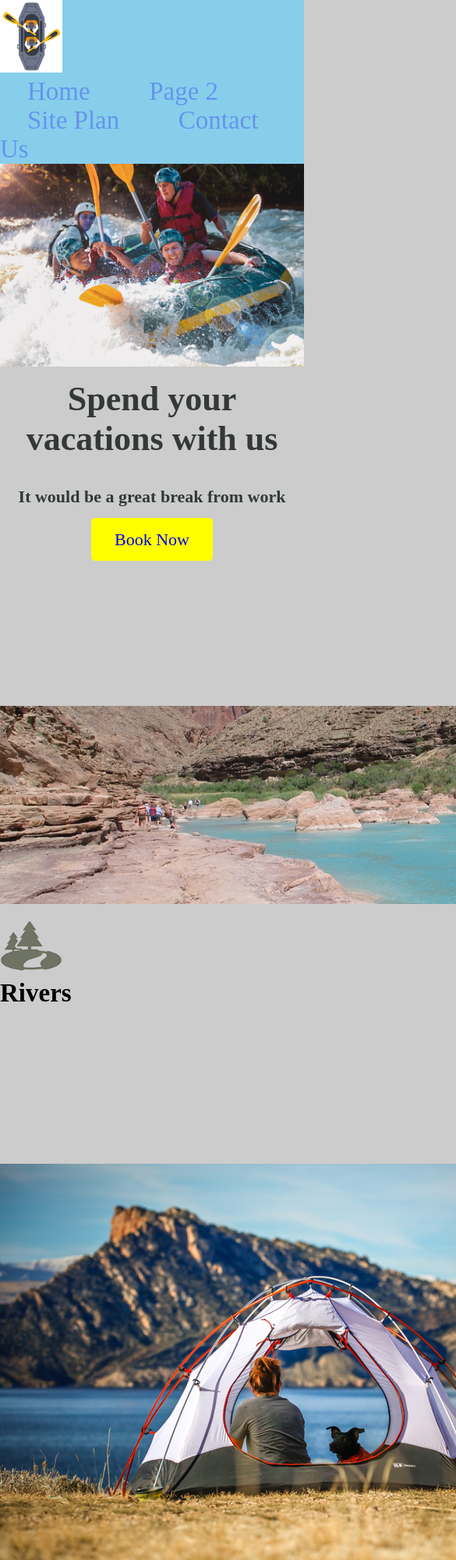
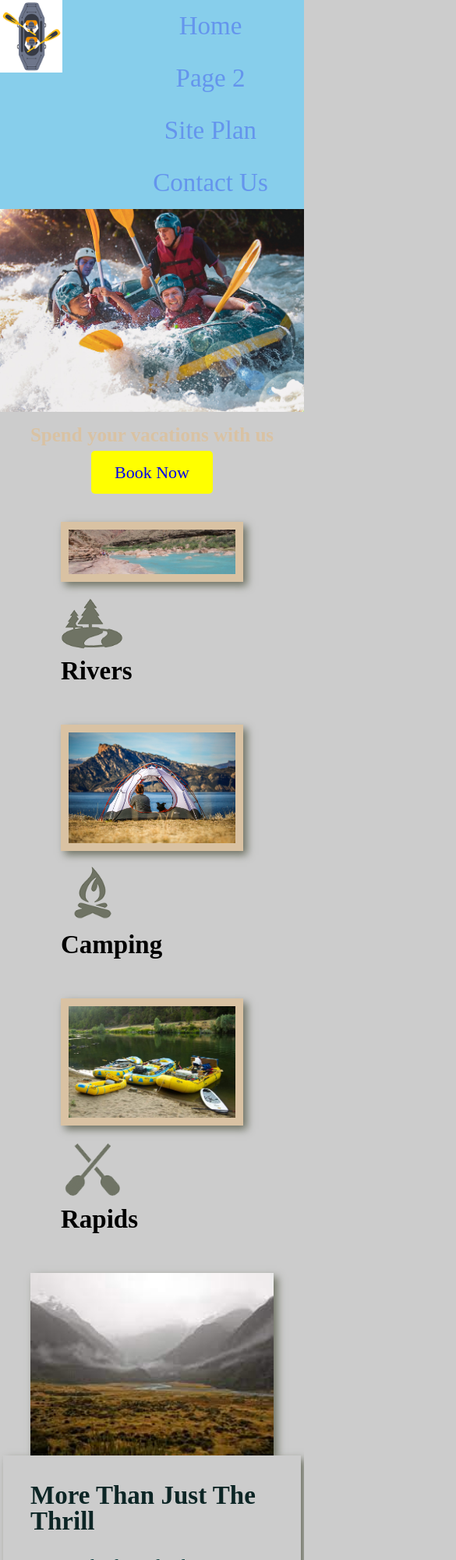
Before and after one commit to Bhayford/Web-fundamentals, a plain HTML site: page wwr/index.html in a window 390 px wide. Shown: the top 2000 px of the page at 78% size, 585 px wide, since content can reach past the window. Drawn offline with Linux system fonts and the light colour scheme; a small style sheet from the web is missing.

Commit message:
finishing

```diff
--- a/wwr/styles/style.css
+++ b/wwr/styles/style.css
@@ -16,7 +16,11 @@ body {
 
 header {
     background-color:skyblue;
+    display: grid;
+    grid-template-columns: 150px auto;
 }
+
+
 nav a:hover {
     color: white;
     background-color: steelblue;
@@ -43,7 +47,28 @@ nav a:hover {
 
 .card-img  {
     border: 10px skyblue;
+        width: 100%;
 }
+
+.mountains {
+    width: 100%;
+}
+
+.rivers-card {
+    grid-column: 2/4;
+    grid-row: 2/3;
+}
+
+.camping-card {
+    grid-column: 5/7;
+    grid-row: 2/3;
+}
+
+.rapids-card {
+    grid-column: 8/10;
+    grid-row: 2/3;
+}
+
 
 
 main section img {
@@ -57,6 +82,11 @@ main section img {
     max-width: 1600px;
     margin: 0 auto;
 
+}
+
+nav {
+    display: flex;
+    justify-content: space-around;
 }
 
 nav a {
@@ -87,26 +117,37 @@ footer .social img {
 #background  {
     height: 725px;
     background-color: whitesmoke;
+    grid-column: 1/11;
+    grid-row: 4/9;
 }
 
 .mountains  {
-    width: 50%;
+    width: 100%;
+    grid-column: 2/7;
+    grid-row: 5/8;
+    box-shadow: 5px 5px 10px #6f7364;
 }
 
 .msg  {
     background-color: #ccc;
     line-height: 1.5em;
     padding: 35px;
+    grid-column: 6/10;
+    grid-row: 6/7;
+    box-shadow: 5px 5px 10px #6f7364;
 }
 
 footer  {
     margin-top: 200px;
     background-color: skyblue;
     color: palegreen;
+    display: flex;
+    justify-content: space-around;
+    align-items: center;
 }
 
 footer a  {
-    color: aqua;
+    color: rgb(31, 43, 43);
     text-decoration: none;
     padding: 25px 50px;
 }
@@ -124,7 +165,7 @@ footer a  {
 
 
 .home-title  {
-    color: rgb(52, 56, 56);
+    color: rgb(52f, 56, 56);
 }
 
 h4  {
@@ -142,6 +183,7 @@ h4  {
 
 footer p {
     font-size: 1.4em;
+    color: rgb(31, 43, 43);
 }
 
 footer p a:hover {
@@ -159,8 +201,90 @@ h2 {
 
 #logo-link  {
     padding-top: 5px;
+    justify-self: center;
+    align-self: center;
 }
 
 .home-grid  {
     margin: 0 auto;
 }
+
+#hero {
+    display: grid;
+    grid-template-columns: 1fr 3fr 1fr;
+    margin-top: -100px;
+}
+main {
+    display: grid;
+    grid-template-columns: repeat(10, 1fr);
+}
+#hero-box {
+    grid-column: 1/4;
+    grid-row: 1/3;
+    z-index: -1;
+}
+#hero-msg h1 {
+    color: #d9c2a3;
+}
+
+#hero-msg h4 {
+    color: white;
+}
+
+#hero-msg {
+    grid-column: 2/3;
+    grid-row: 1/2;
+    margin-top: 100px;
+}
+
+.card-img {
+    border: 10px solid #d9c2a3;
+    transition: transform .5s;
+    box-shadow: 5px 5px 10px #6f7364;
+}
+.card-img:hover {
+    opacity: .6;
+    transform: scale(1.1);
+}
+
+@media screen and (max-width: 900px) {
+    #hero, .home-grid {
+        display: block;
+        height: auto;
+    }
+    nav, footer {
+        flex-direction: column;
+    }
+    nav a {
+        display: block;
+        padding: 15px;
+    }
+    #hero {
+        margin-top: 0;
+    }
+    #hero-msg {
+        margin-top: 0;
+    }
+    #hero-msg h4 {
+        display: none;
+    }
+    .home-title {
+        font-size: 25px;
+        color: #6f7364;
+    }
+    .rivers-card, .camping-card, .rapids-card {
+        margin: 50px auto;
+        width: 60%;
+    }
+    #background {
+        display: none;
+    }
+    .mountains, .msg {
+        width: 80%;
+        display: block;
+        margin: 0 auto;
+    }
+    footer {
+        margin-top: 25px;
+    }
+}
```
